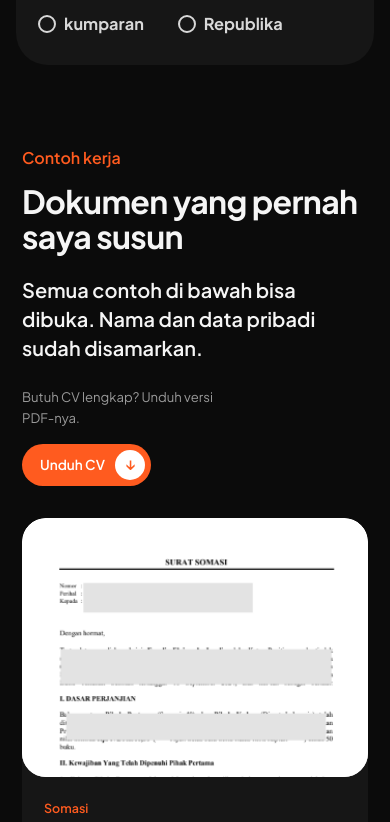
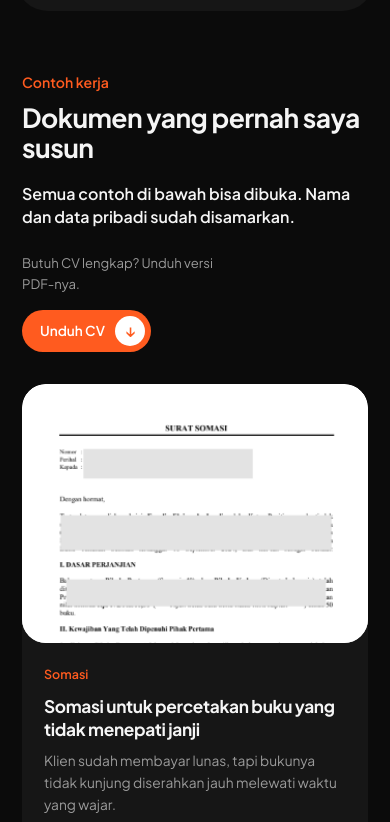
Before and after one commit to palong-url/palong-url.github.io, a plain HTML site: page index.html in a window 390 px wide. Shown: the part 1026-1848 px from the top of the page. Drawn offline with Linux system fonts and the light colour scheme.

Commit message:
Scale down font sizes on small screens
Co-Authored-By: Claude Opus 5.5 <noreply@anthropic.com>
Claude-Session: https://claude.ai/code/session_01832LMomJr55HEVCf5EsZ4y

```diff
--- a/index.html
+++ b/index.html
@@ -20,7 +20,7 @@
       --radius:32px;
     }
     *{box-sizing:border-box;}
-    html{scroll-behavior:smooth;}
+    html{scroll-behavior:smooth; -webkit-text-size-adjust:100%; text-size-adjust:100%;}
     body{
       margin:0;
       background:var(--bg);
@@ -233,6 +233,21 @@
       .eps{grid-template-columns:1fr;}
       .contact{padding:44px 24px;}
       section{padding:80px 6px 0;}
+    }
+    @media (max-width: 600px){
+      .hello{font-size:1.05rem;}
+      .hero h1{font-size:2.5rem;}
+      .hero-aside strong{font-size:1.1rem;}
+      .hero-aside p, .services div{font-size:0.84rem;}
+      .strip-items span{font-size:0.92rem;}
+      .eyebrow{font-size:0.88rem; margin-bottom:10px;}
+      .section-top h2{font-size:1.65rem;}
+      .section-top .lead{font-size:1rem;}
+      .card h3, .row h3{font-size:1.08rem;}
+      .card p, .row .desc, .row ul{font-size:0.86rem;}
+      .contact h2{font-size:2rem;}
+      .contact p{font-size:0.95rem;}
+      section{padding:60px 6px 0;}
     }
     @media (max-width: 480px){
       .pill.small .label{display:none;}
```
